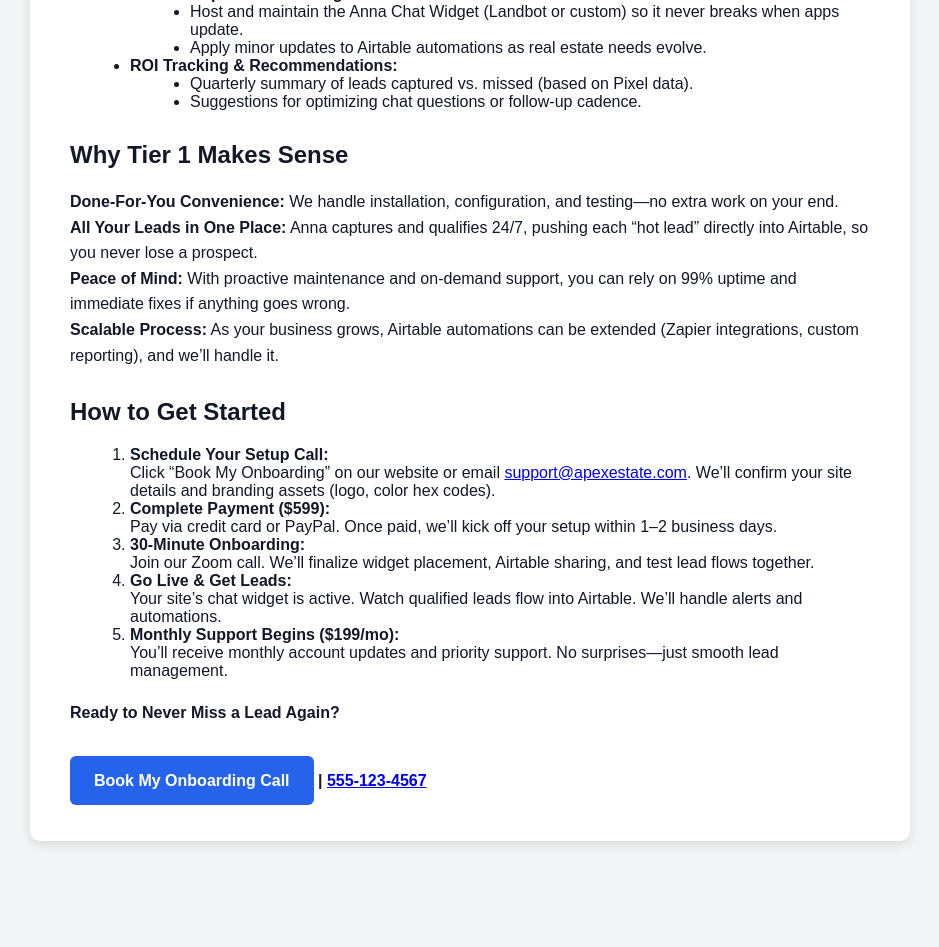
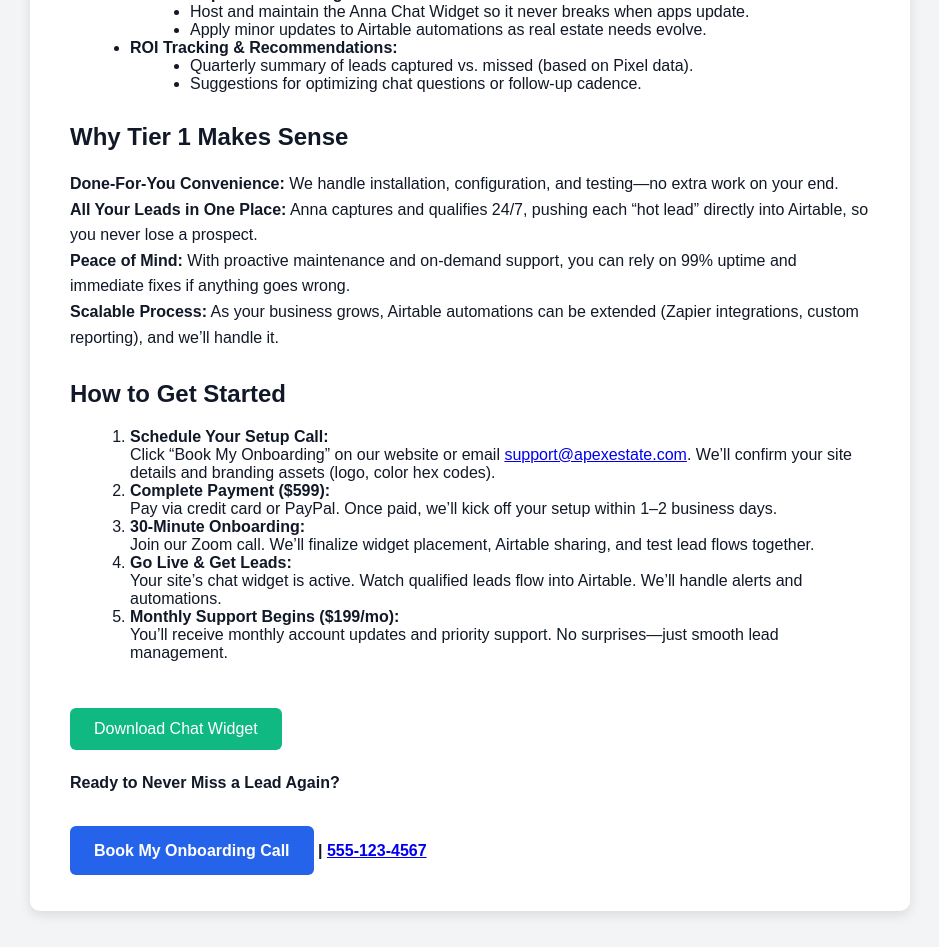
Before and after one commit to Rackz23/realtybot-landing, a plain HTML site: page tier1/index.html in a window 1280 px wide. Shown: the part 908-1855 px from the top of the page, without its empty margins (170-1109 px from the left). Before the commit the page ends 1789 px from the top, so only its background shows below. Drawn offline with Linux system fonts and the light colour scheme.

Commit message:
Update index.html

```diff
--- a/tier1/index.html
+++ b/tier1/index.html
@@ -47,6 +47,15 @@
             text-decoration: none;
             border-radius: 6px;
         }
+        .download-button {
+            display: inline-block;
+            margin-top: 30px;
+            padding: 12px 24px;
+            background-color: #10b981;
+            color: #ffffff;
+            text-decoration: none;
+            border-radius: 6px;
+        }
         .contact-info {
             margin-top: 20px;
             font-weight: bold;
@@ -54,7 +63,7 @@
     </style>
 </head>
 <body>
-    <div class="container">
+    <div class="container" data-ms-content="tier1">
         <h1>Tier 1 Package: All-In Chat &amp; CRM Solution</h1>
 
         <p><strong>Overview:</strong> Apex Estate Solutions’ Tier 1 Package delivers a turnkey AI chat widget plus a custom Airtable–based CRM—fully configured and ready to go. We handle setup, data integration, and ongoing support so you can focus on selling homes, not wrestling with tech.</p>
@@ -118,7 +127,7 @@
             </li>
             <li><strong>Platform Updates &amp; Hosting:</strong>
                 <ul>
-                    <li>Host and maintain the Anna Chat Widget (Landbot or custom) so it never breaks when apps update.</li>
+                    <li>Host and maintain the Anna Chat Widget so it never breaks when apps update.</li>
                     <li>Apply minor updates to Airtable automations as real estate needs evolve.</li>
                 </ul>
             </li>
@@ -152,6 +161,11 @@
                 You’ll receive monthly account updates and priority support. No surprises—just smooth lead management.</li>
         </ol>
 
+        <!-- Download Chat Widget Button -->
+        <a href="/downloads/chat-widget.zip" download class="download-button">
+            Download Chat Widget
+        </a>
+
         <p class="contact-info">
             Ready to Never Miss a Lead Again?<br>
             <a href="mailto:support@apexestate.com" class="cta-button">Book My Onboarding Call</a> | <a href="tel:5551234567">555-123-4567</a>
```
